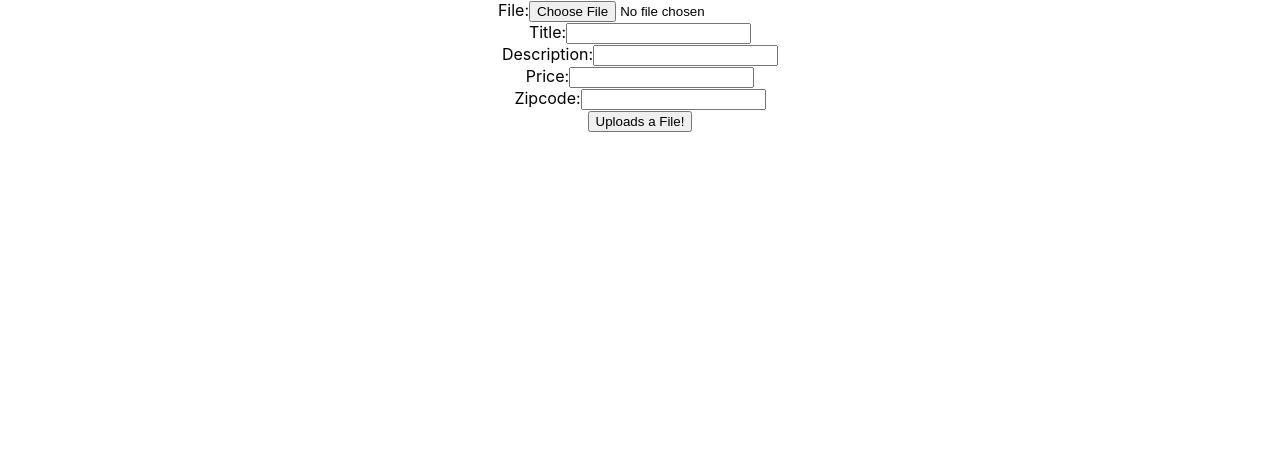
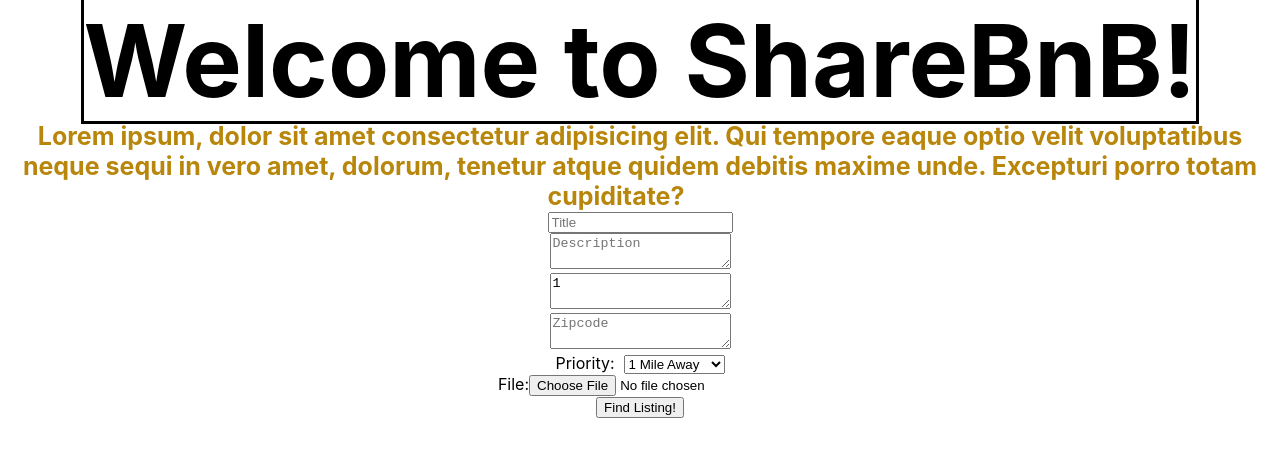
Before and after one commit to Clair-Hawkes/react-share-bnb, a React (Create React App) app: page / in a window 1280 px wide. Shown: the top 456 px of the page. Built offline with nearby package versions, Linux system fonts and the light colour scheme.

Commit message:
Create Homepage for App

```diff
--- a/src/App.js
+++ b/src/App.js
@@ -1,49 +1,35 @@
 import './App.css';
-import axios from 'axios';
+import axios, { Axios } from 'axios';
+import "./Box.css";
+import Form from './Form.js';
+import { LoremIpsum } from './TestData';
+
 
 function App() {
 
   // HandleForm
   //Calls our API!
 
+  function Title({ message="Box!" }) {
+    return <div><b className="BoxStyles">{message}</b></div>;
+  }
+  function Instruction({ message=LoremIpsum }) {
+    return <div><b className="InstructionStyles">{message}</b></div>;
+  }
+
+  // TODO:
+  // async function ShareBnB({}){
+  //   const resp = await Axios.get('http://localhost:5001/api/listings')
+  //   return <div><b className="InstructionStyles">{resp}</b></div>;
+  // }
+
 
   return (
     <div className="App">
 
-      <form encType="multipart/form-data" action="http://localhost:5001/" className="pb-4" method="POST">
-
-        <label htmlFor="file">File:
-          <input type="file" name="file" id="file" required/>
-        </label>
-        <br/>
-
-
-        <label htmlFor="title">Title:
-          <input type="text" name="title" id="title" required/>
-        </label>
-        <br/>
-
-
-        <label htmlFor="description">Description:
-          <input type="text" name="description" id="description" required/>
-        </label>
-        <br/>
-
-
-        <label htmlFor="price">Price:
-          <input type="text" name="price" id="price" required/>
-        </label>
-        <br/>
-
-        <label htmlFor="zipcode">Zipcode:
-          <input type="text" name="zipcode" id="zipcode" required/>
-        </label>
-        <br/>
-
-        <button className="btn btn-primary btn-lg w-100">
-          Uploads a File!
-        </button>
-      </form>
+      <Title message={"Welcome to ShareBnB!"}></Title>
+      <Instruction></Instruction>
+      <Form></Form>
 
 
     </div>
@@ -51,3 +37,46 @@ function App() {
 }
 
 export default App;
+
+
+
+
+
+
+
+// Form From
+
+// <form encType="multipart/form-data" action="http://localhost:5001/" className="pb-4" method="POST">
+
+// <label htmlFor="file">File:
+//   <input type="file" name="file" id="file" required/>
+// </label>
+// <br/>
+
+
+// <label htmlFor="title">Title:
+//   <input type="text" name="title" id="title" required/>
+// </label>
+// <br/>
+
+
+// <label htmlFor="description">Description:
+//   <input type="text" name="description" id="description" required/>
+// </label>
+// <br/>
+
+
+// <label htmlFor="price">Price:
+//   <input type="text" name="price" id="price" required/>
+// </label>
+// <br/>
+
+// <label htmlFor="zipcode">Zipcode:
+//   <input type="text" name="zipcode" id="zipcode" required/>
+// </label>
+// <br/>
+
+// <button className="btn btn-primary btn-lg w-100">
+//   Uploads a File!
+// </button>
+// </form>
--- /dev/null
+++ b/src/Box.css
@@ -0,0 +1,22 @@
+.BoxStyles {
+    color: favoriteColor;
+    background-color: otherColor;
+    /* width: 10000 px;
+    height: 10000 px; */
+    font-size: 100px;
+    border: solid;
+}
+
+.InstructionStyles {
+    color: darkgoldenrod;
+    font-size: 25px;
+    /* color: white; */
+    text-align: center;
+    padding-right: 3rem;
+}
+
+.QuoteDisplay-button {
+    margin-bottom: 2rem;
+    color: white;
+    background-color: rgb(133, 99, 10);
+}
--- /dev/null
+++ b/src/Form.js
@@ -0,0 +1,136 @@
+import React, { useState } from "react";
+
+const defaultInitialFormData = {
+  title:"",
+  file: "",
+  description: "",
+  price:1,
+  zipcode:"",
+  priority: 1 };
+
+/** Form for adding a listing.
+ *
+ * Props:
+ * - initialFormData
+ * - handleSave: function to call in parent.
+ *
+ * { TodoApp, EditableTodo } -> TodoForm
+ */
+
+function ListingForm({ initialFormData = defaultInitialFormData, handleSave }) {
+  const [formData, setFormData] = useState(initialFormData);
+  console.log("ListingForm",formData);
+
+  const fileInput = React.createRef();
+
+  /** Update form input. */
+  function handleChange(evt) {
+    const input = evt.target;
+    setFormData(formData => ({
+      ...formData,
+      [input.name]: input.value,
+    }));
+  }
+
+  /** Call parent function and clear form. */
+  function handleSubmit(evt) {
+    evt.preventDefault();
+    // handleSave(formData);
+    // setFormData(initialFormData);
+    console.log('form-Data',formData)
+
+    alert(
+      `Selected file - ${fileInput.current.files[0].name}`
+    );
+
+  }
+
+  return (
+      <form className="NewTodoForm" encType="multipart/form-data" onSubmit={handleSubmit}>
+
+        <div className="mb-3">
+          <input
+              id="newListing-title"
+              name="title"
+              className="form-control"
+              placeholder="Title"
+              onChange={handleChange}
+              value={formData.title}
+              aria-label="Title"
+          />
+        </div>
+
+        <div className="mb-3">
+          <textarea
+              id="newTodo-description"
+              name="description"
+              className="form-control"
+              placeholder="Description"
+              onChange={handleChange}
+              value={formData.description}
+              aria-label="Description"
+          />
+        </div>
+
+        <div className="mb-3">
+          <textarea
+              id="newTodo-price"
+              name="price"
+              className="form-control"
+              placeholder="Price"
+              onChange={handleChange}
+              value={formData.price}
+              aria-label="price"
+          />
+        </div>
+
+        <div className="mb-3">
+          <textarea
+              id="newTodo-zipcode"
+              name="zipcode"
+              className="form-control"
+              placeholder="Zipcode"
+              onChange={handleChange}
+              value={formData.zipcode}
+              aria-label="zipcode"
+          />
+        </div>
+
+
+        <div className="mb-3">
+          <div className="w-75 d-flex justify-content-between">
+
+            <label htmlFor="newTodo-priority"
+                   className="d-inline-flex">Priority:&nbsp;&nbsp;
+            </label>
+            <select id="newTodo-priority"
+                    name="priority"
+                    value={formData.priority}
+                    onChange={handleChange}
+                    className="form-control form-control-sm d-inline-flex"
+            >
+              <option value={1}>1 Mile Away</option>
+              <option value={2}>2 Mile Away</option>
+              <option value={3}>3 Miles Away</option>
+            </select>
+          </div>
+
+          <div className="mb-3">
+          <label htmlFor="file">File:
+          <input type="file" name="file" id="file" ref={fileInput} required/>
+          </label>
+          </div>
+
+          <button className="btn-primary btn btn-sm NewTodoForm-addBtn">
+            Find Listing!
+          </button>
+
+        </div>
+
+
+
+      </form>
+  );
+}
+
+export default ListingForm;
--- /dev/null
+++ b/src/TestData.js
@@ -0,0 +1,3 @@
+const LoremIpsum = "Lorem ipsum, dolor sit amet consectetur adipisicing elit. Qui tempore eaque optio velit voluptatibus neque sequi in vero amet, dolorum, tenetur atque quidem debitis maxime unde. Excepturi porro totam cupiditate?";
+
+export {LoremIpsum}
```
Also changed, not shown: src/lorem.html (added).
